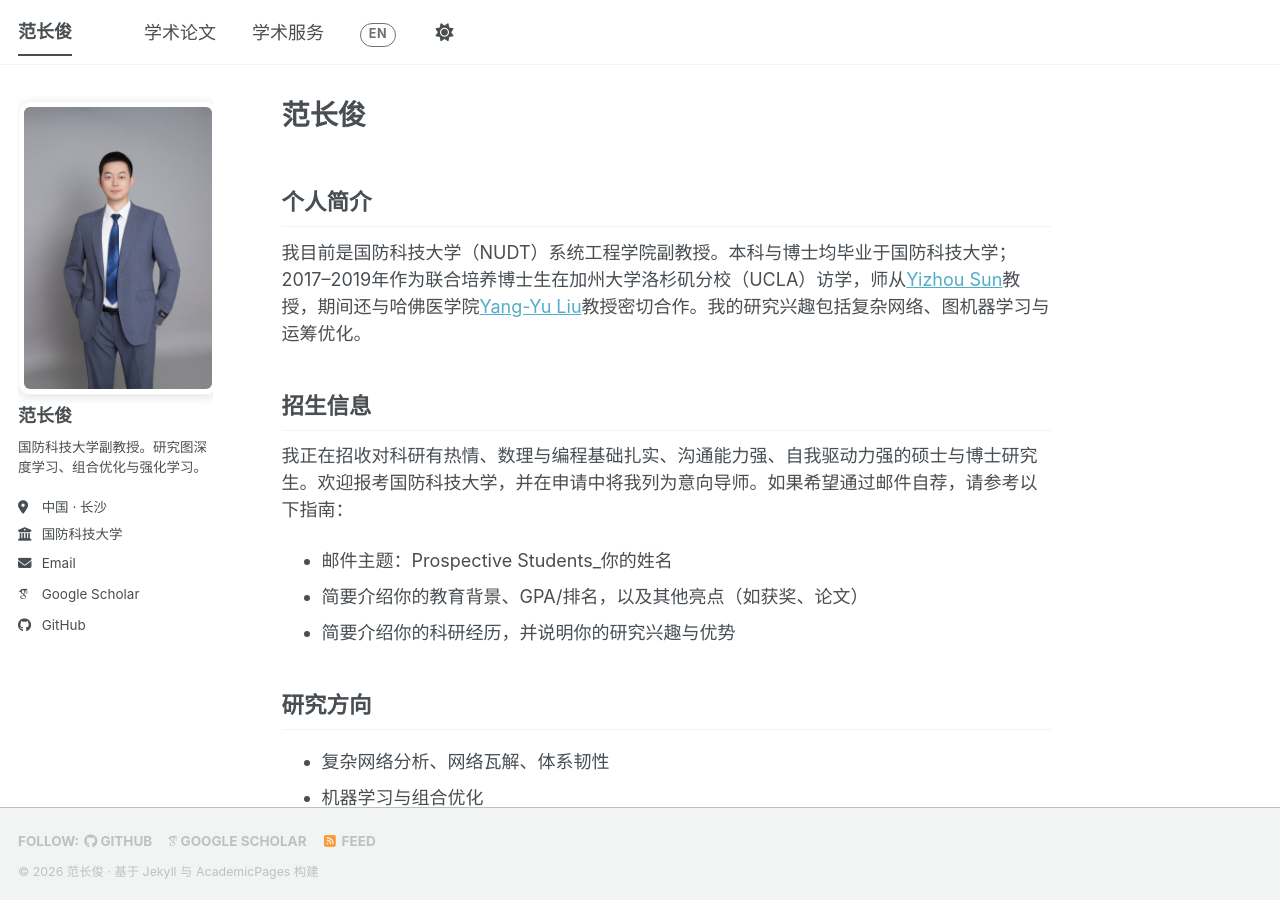
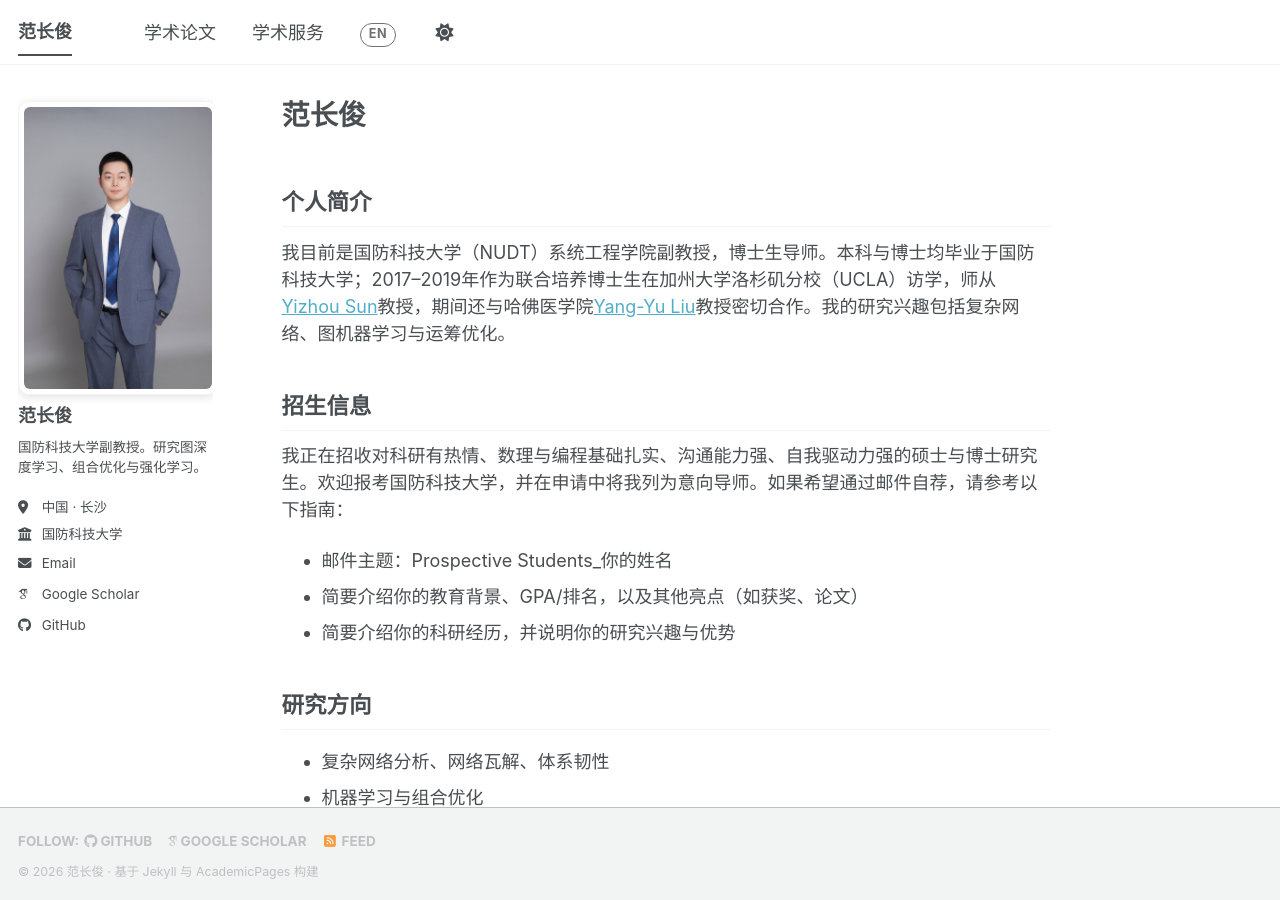
Before and after one commit to fanchangjun/fanchangjun.github.io, a Jekyll site: the page built from _pages/about.md, in a window 1280 px wide and 900 px high. Built offline with Jekyll 4.4.1, drawn with Linux system fonts in a browser that asks for light colours; some web fonts are replaced; a script bundle is joined from its source files by our own code; library files that are not in the unit come from our copies.

Commit message:
Update about.md

```diff
--- a/_pages/about.md
+++ b/_pages/about.md
@@ -11,7 +11,7 @@ redirect_from:
 
 <div class="lang-zh" markdown="1">
 
-我目前是国防科技大学（NUDT）系统工程学院副教授。本科与博士均毕业于国防科技大学；2017–2019年作为联合培养博士生在加州大学洛杉矶分校（UCLA）访学，师从[Yizhou Sun](https://web.cs.ucla.edu/~yzsun/)教授，期间还与哈佛医学院[Yang-Yu Liu](https://yangyuliu.bwh.harvard.edu/)教授密切合作。我的研究兴趣包括复杂网络、图机器学习与运筹优化。
+我目前是国防科技大学（NUDT）系统工程学院副教授，博士生导师。本科与博士均毕业于国防科技大学；2017–2019年作为联合培养博士生在加州大学洛杉矶分校（UCLA）访学，师从[Yizhou Sun](https://web.cs.ucla.edu/~yzsun/)教授，期间还与哈佛医学院[Yang-Yu Liu](https://yangyuliu.bwh.harvard.edu/)教授密切合作。我的研究兴趣包括复杂网络、图机器学习与运筹优化。
 
 </div>
 
```
